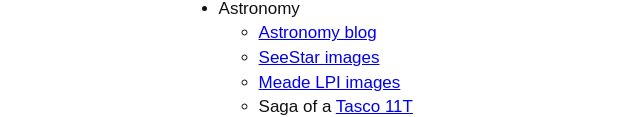
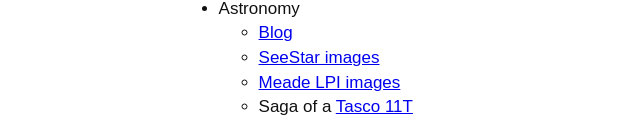
Before and after one commit to dbenn/dbenn.github.io, a plain HTML site: page index.html in a window 1280 px wide. Shown: the part 298-415 px from the top of the page, without its empty margins (320-960 px from the left). Drawn offline with Linux system fonts and the light colour scheme.

Commit message:
changed blog link

```diff
--- a/index.html
+++ b/index.html
@@ -44,7 +44,7 @@
 <li class="font-large">Astronomy</li>
 
 <ul>
-<li class="font-large"><a href="https://strangequark.me/category/astronomy/">Astronomy blog</a></li>
+<li class="font-large"><a href="https://strangequark.me/category/astronomy/">Blog</a></li>
 
 <li class="font-large"><a href="https://strangequark.me/2025/12/31/a-collection-of-seestar-night-sky-happy-snaps/">SeeStar images</a></li>
 
```
